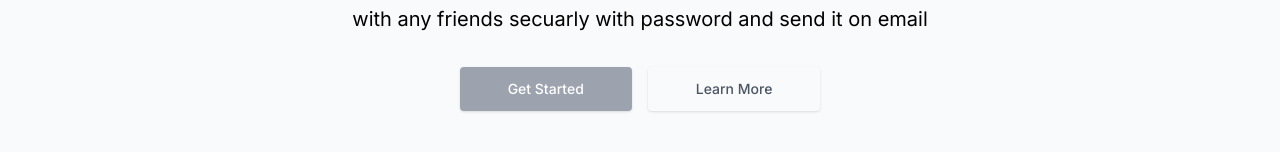
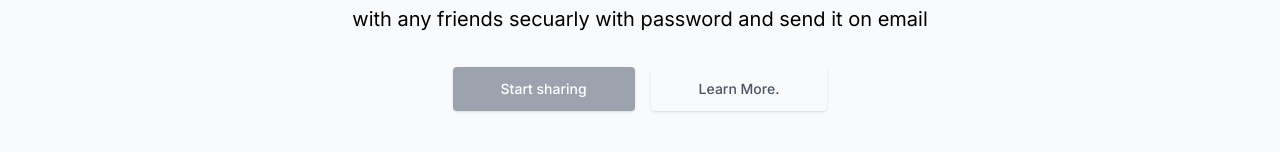
Before and after one commit to Zouziszzm/paperpigeon, a Next.js app: page / in a window 1280 px wide. Shown: the part 384-536 px from the top of the page. Built offline with nearby package versions, Linux system fonts and the light colour scheme.

Commit message:
Update Banner.jsx

```diff
--- a/src/app/_components/Banner.jsx
+++ b/src/app/_components/Banner.jsx
@@ -22,14 +22,14 @@ const Banner = () => {
                 className="block w-full rounded bg-gray-400 px-12 py-3 text-sm font-medium text-white shadow hover:bg-gray-400/80  sm:w-auto"
                 href="#"
               >
-                Get Started
+                Start sharing
               </Link>
 
               <Link
                 className="block w-full rounded px-12 py-3 text-sm font-medium text-gray-600 shadow hover:text-gray-400 sm:w-auto"
                 href="#"
               >
-                Learn More
+                Learn More.
               </Link>
             </div>
           </div>
```
